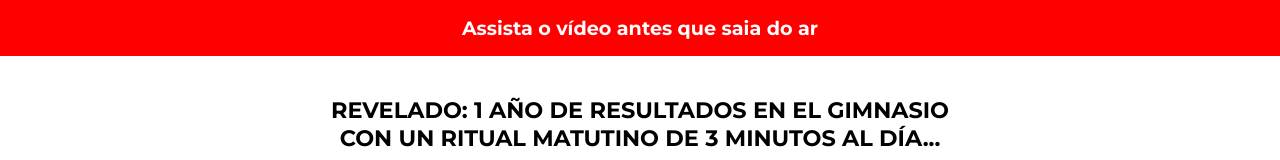
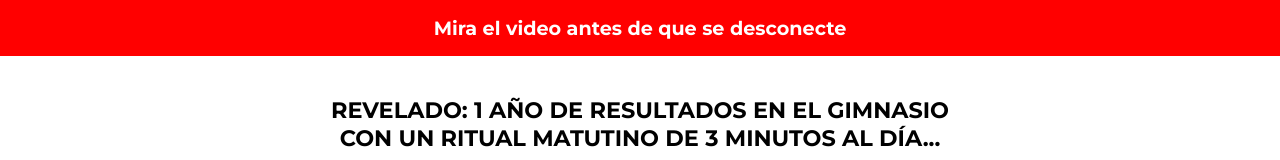
Before and after one commit to lbozio/renovasempre.site, a plain HTML site: page pz/index.html in a window 1280 px wide. Shown: the top 160 px of the page. Drawn offline with nearby package versions, Linux system fonts and the light colour scheme; no server answers; a script that the page names is missing.

Commit message:
Update index.html

```diff
--- a/pz/index.html
+++ b/pz/index.html
@@ -103,7 +103,7 @@ src="https://www.facebook.com/tr?id=171622165368973&ev=PageView&noscript=1"
 
   <body>
     <div class="banner py-lg-1 py-sm-1 px-sm-1 center">
-      Assista o vídeo antes que saia do ar
+      Mira el video antes de que se desconecte
     </div>
     <section class="hero py-lg-2 py-sm-2 right px-lg-15 px-sm-1">
       <div class="center px-lg-15">
```
